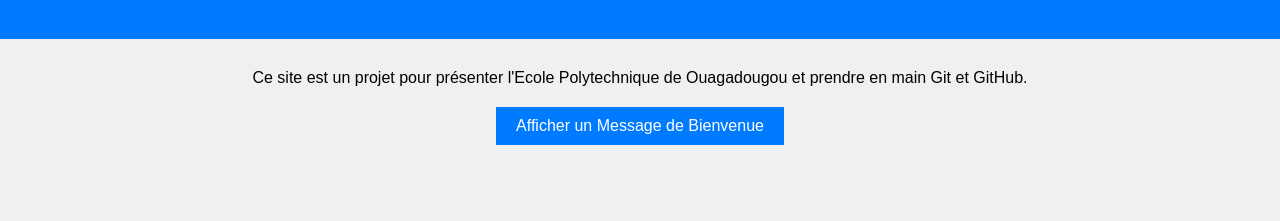
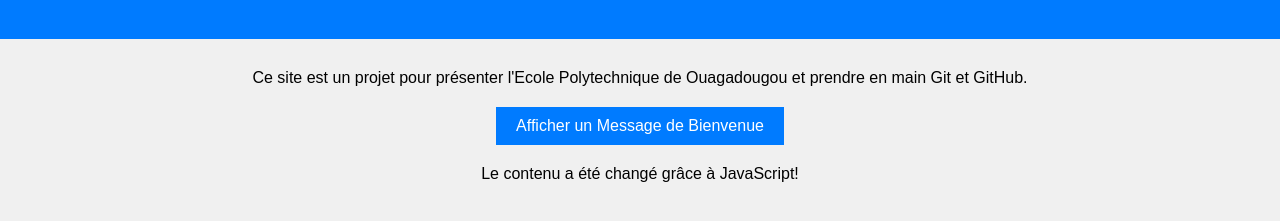
Before and after one commit to idrissa183/Epo-project-2, a plain HTML site: page index.html in a window 1280 px wide. Shown: the part 81-302 px from the top of the page. Drawn offline with Linux system fonts and the light colour scheme.

Commit message:
Updated HTML and JavaScript for new features

```diff
--- a/index.html
+++ b/index.html
@@ -11,13 +11,16 @@
             <h1>Bienvenue à l'École Polytechnique de Ouagadougou</h1>
         </header>
         <main>
-<!--             Ceci est un commentaire en HTML -->
+            <!--             Ceci est un commentaire en HTML -->
             <p>
-                Ce site est un projet pour présenter l'Ecole Polytechnique de Ouagadougou et prendre en main Git et
-                GitHub.
+                Ce site est un projet pour présenter l'Ecole Polytechnique de Ouagadougou
+                et prendre en main Git et GitHub.
             </p>
             <button id="welcomeButton">Afficher un Message de Bienvenue</button>
             <p id="welcomeMessage"></p>
+
+            <!-- Ajout après les éléments existants dans le corps du document -->
+            <p id="dynamicContent">Ceci est un contenu dynamique qui sera changé.</p>
         </main>
         <script src="script.js"></script>
     </body>
--- a/script.js
+++ b/script.js
@@ -3,3 +3,14 @@
     document.getElementById('welcomeMessage').textContent =
         "Nous sommes ravis de vous accueillir sur le site dédié à l'Ecole Polytechnique de Ouagadougou. Explorez nos programmes et nos initiatives!";
 });
+
+// Ajoutez cette fonction en bas de votre script.js
+function changeDynamicContent() {
+    document.getElementById('dynamicContent').textContent =
+        'Le contenu a été changé grâce à JavaScript!';
+}
+
+// Appelons cette fonction au chargement de la page
+window.onload = function () {
+    changeDynamicContent();
+};
```
